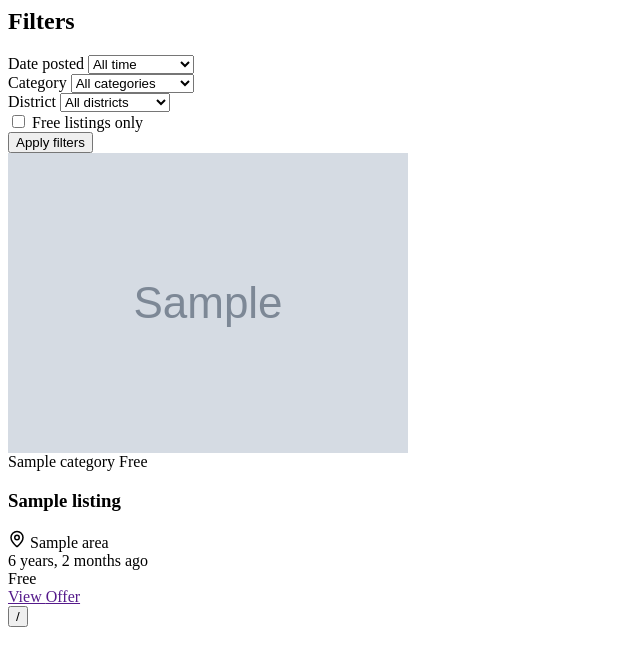
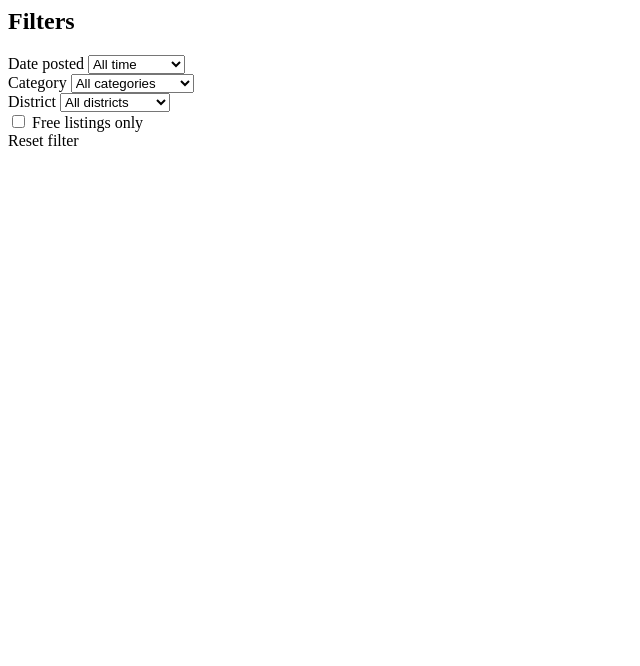
Before and after one commit to serialcoder-io/NouProp, a Django app: template listings/templates/cotton/partials/listings_page_partial.html in a window 1280 px wide. Shown: the top 666 px of the page, without its empty margins (0-640 px from the left). Run offline with Django 5.2, Linux system fonts and the light colour scheme; tables that the repository leaves empty hold one stand-in row (values such as "Sample post"); the template is opened without the code that fills it: values that come from a table or form of the project are taken from there, most other values are stand-ins (such as "Sample title", 1, 10 or a date in 2020); grey boxes marked "Sample" are stand-in pictures.

Commit message:
feat: filter and pagination

```diff
--- a/listings/templates/cotton/partials/listings_page_partial.html
+++ b/listings/templates/cotton/partials/listings_page_partial.html
@@ -5,21 +5,28 @@
 
         <!-- SIDEBAR -->
         <aside class="lg:w-1/5 w-full">
-            <div class="bg-base-100 border border-base-300 rounded-xl p-5 sticky top-6">
+            <form
+                    hx-get="{% url 'listings' %}"
+                    hx-target="#listing-container"
+                    hx-push-url="true"
+                    hx-trigger="change delay:300ms, submit"
+                    class="bg-base-100 border border-base-300 rounded-xl p-5 sticky top-6"
+            >
                 <h2 class="text-lg font-semibold mb-5">Filters</h2>
 
                 <!-- Date filter -->
                 <div class="mb-6">
                     <label for="date_filter" class="text-sm font-medium mb-2 block">Date posted</label>
                     <select id="date_filter" class="select select-bordered w-full" name="date_filter">
-                        <option value="">All time</option>
-                        <option value="3m">Last 3 months</option>
-                        <option value="2m">Last 2 months</option>
-                        <option value="1m">Last month</option>
-                        <option value="3w">Last 3 weeks</option>
-                        <option value="2w">Last 2 weeks</option>
-                        <option value="7d">Last 7 days</option>
-                        <option value="today">Today</option>
+                        <option value="all" {% if date_filter == 'all' %} selected {% endif %}>All time</option>
+                        {% for filter in date_filters %}
+                            <option
+                                    value="{{ filter.num_days }}"
+                                    {% if date_filter == filter.num_days|stringformat:"s" %}selected{% endif %}
+                            >
+                                {{ filter.label }}
+                            </option>
+                        {% endfor %}
                     </select>
                 </div>
 
@@ -27,9 +34,14 @@
                 <div class="mb-6">
                     <label for="category_filter" class="text-sm font-medium mb-2 block">Category</label>
                     <select id="category_filter" class="select select-bordered w-full" name="category">
-                        <option value="ALL">All categories</option>
+                        <option value="all" {% if category_slug == 'all' %}selected{% endif %}>
+                            All categories
+                        </option>
                         {% for category in categories %}
-                            <option value="{{ category.id }}">{{ category.name }}</option>
+                            <option value="{{ category.slug }}"
+                                    {% if category_slug == category.slug %}selected{% endif %}>
+                                {{ category.name }}
+                            </option>
                         {% endfor %}
                     </select>
                 </div>
@@ -38,9 +50,10 @@
                 <div class="mb-6">
                     <label for="district_filter" class="text-sm font-medium mb-2 block">District</label>
                     <select id="district_filter" class="select select-bordered w-full" name="district">
-                        <option value="ALL">All districts</option>
+                        <option value="all" {% if district_slug == 'all' %}selected{% endif %}>All districts</option>
                         {% for district in districts %}
-                            <option value="{{ district.id }}">{{ district.name }}</option>
+                            <option value="{{ district.slug }}"
+                                    {% if district_slug == district.slug %}selected{% endif %}>{{ district.name }}</option>
                         {% endfor %}
                     </select>
                 </div>
@@ -48,126 +61,31 @@
                 <!-- Free filter -->
                 <div class="flex items-center gap-2 mb-6">
                     <label>
-                        <input type="checkbox" class="checkbox checkbox-sm" name="is_free">
+                        <input
+                                type="checkbox"
+                                class="checkbox checkbox-sm"
+                                name="free_only"
+                                {% if free_only %} checked {% endif %}
+                        >
                     </label>
                     <span class="text-sm">Free listings only</span>
                 </div>
 
-                <button class="btn btn-primary btn-sm w-full">Apply filters</button>
-            </div>
+                <div class="space-y-3">
+                    <a
+                            hx-get="{% url 'listings' %}"
+                            hx-target="#body"
+                            type="button" class="btn btn-tertiary btn-sm w-full"
+                    >
+                        Reset filter
+                    </a>
+                </div>
+            </form>
         </aside>
+        <!-- LISTINGS -->
+        <main class="lg:w-4/5 w-full" id="listing-container">
 
-        <!-- LISTINGS -->
-        <main class="lg:w-4/5 w-full">
-
-            <!-- GRID -->
-            <div class="grid grid-cols-1 sm:grid-cols-2 xl:grid-cols-3 2xl:grid-cols-4 gap-6">
-
-                {% for listing in listings %}
-                    <div class="group bg-base-100 border border-base-200 rounded-2xl overflow-hidden flex flex-col transition hover:shadow-sm">
-
-                        <!-- IMAGE -->
-                        <div class="relative h-56 bg-base-200 overflow-hidden">
-
-                            {% if listing.image %}
-                                <img src="{{ listing.image.url }}"
-                                     class="w-full h-full object-cover group-hover:scale-105 transition duration-300"
-                                     alt="{{ listing.title }} image"
-                                />
-                            {% else %}
-                                <div class="w-full h-full flex items-center justify-center text-sm opacity-50">
-                                    No image available
-                                </div>
-                            {% endif %}
-
-                            <!-- BADGES -->
-                            <div class="absolute top-3 left-3 flex gap-2">
-                                <span class="badge badge-sm badge-primary">
-                                    {{ listing.category.name }}
-                                </span>
-                                {% if listing.is_free %}
-                                    <span class="badge badge-sm badge-success">
-                                      Free
-                                    </span>
-                                {% else %}
-                                    <span class="badge badge-sm badge-warning">
-                                      Paid
-                                    </span>
-                                {% endif %}
-                            </div>
-                        </div>
-
-                        <!-- CONTENT -->
-                        <div class="p-4 flex flex-col flex-1">
-
-                            <!-- TITLE -->
-                            <h3 class="font-semibold text-base leading-snug line-clamp-2">
-                                {{ listing.title }}
-                            </h3>
-
-                            <!-- META -->
-                            <div class="mt-2 flex justify-between text-xs text-gray-500 flex justify-between">
-                                {% if listing.area %}
-                                    <div class="flex items-center gap-2">
-                                        <svg xmlns="http://www.w3.org/2000/svg" width="18" height="18"
-                                             viewBox="0 0 24 24" fill="none" stroke="currentColor" stroke-width="2"
-                                             stroke-linecap="round" stroke-linejoin="round"
-                                             class="lucide lucide-map-pin-icon lucide-map-pin">
-                                            <path d="M20 10c0 4.993-5.539 10.193-7.399 11.799a1 1 0 0 1-1.202 0C9.539 20.193 4 14.993 4 10a8 8 0 0 1 16 0"></path>
-                                            <circle cx="12" cy="10" r="3"></circle>
-                                        </svg>
-                                        <span>{{ listing.area.name }}</span>
-                                    </div>
-                                {% else %}
-                                    <span></span>
-                                {% endif %}
-
-                                <span>{{ listing.created_at|timesince }} ago</span>
-                            </div>
-
-                            <!-- PRICE -->
-                            <div class="mt-3">
-                                {% if listing.is_free %}
-                                    <span class="text-green-600 font-semibold">Free</span>
-                                {% else %}
-                                    <span class="font-semibold">{{ listing.price }} Rs</span>
-                                {% endif %}
-                            </div>
-
-                            <!-- ACTIONS -->
-                            <div class="mt-4 flex gap-2">
-                                <a href=""
-                                   class="btn btn-sm btn-outline flex-1">
-                                    View
-                                </a>
-                                <a href=""
-                                   class="btn btn-sm btn-primary flex-1">
-                                    Offer
-                                </a>
-                            </div>
-                        </div>
-                    </div>
-                {% endfor %}
-
-            </div>
-
-            <!-- PAGINATION -->
-            <div class="flex justify-center mt-10">
-                <div class="join">
-                    {% if listings.has_previous %}
-                        <a href="?page={{ listings.previous_page_number }}" class="join-item btn btn-sm">«</a>
-                    {% endif %}
-
-                    <button class="join-item btn btn-sm">
-                        {{ listings.number }} / {{ listings.paginator.num_pages }}
-                    </button>
-
-                    {% if listings.has_next %}
-                        <a href="?page={{ listings.next_page_number }}" class="join-item btn btn-sm">»</a>
-                    {% endif %}
-                </div>
-            </div>
-
+            <c-partials.listings_container_partial></c-partials.listings_container_partial>
         </main>
 
     </div>
--- a/templates/cotton/components/layout/base.html
+++ b/templates/cotton/components/layout/base.html
@@ -13,7 +13,7 @@
     {% block extra_head %}{% endblock %}
   </head>
   <body hx-headers='{"x-csrftoken": "{{ csrf_token }}"}' class="min-h-screen" id="body">
-    <div class="min-h-screen" id="base-component">
+    <div class="min-h-screen" id="body">
       {% block content %}
 
       {% endblock %}
--- a/templates/cotton/components/ui/nav_link.html
+++ b/templates/cotton/components/ui/nav_link.html
@@ -7,7 +7,7 @@
     bg-primary/20
   {% endif %}"
   hx-get="{{ url }}"
-  hx-target="#base-component"
+  hx-target="#body"
   hx-swap="innerHTML"
   hx-push-url="true">
   <span class="group-hover:text-primary transition-all duration-300 rounded-lg">
```
Also changed, not shown: listings/templates/cotton/components/ui/listing_card.html (added, +81 -0 lines), listings/templates/cotton/partials/listings_container_partial.html (added, +46 -0 lines), listings/views.py (+81 -4 lines), templates/cotton/components/layout/header.html (+7 -1 lines).
